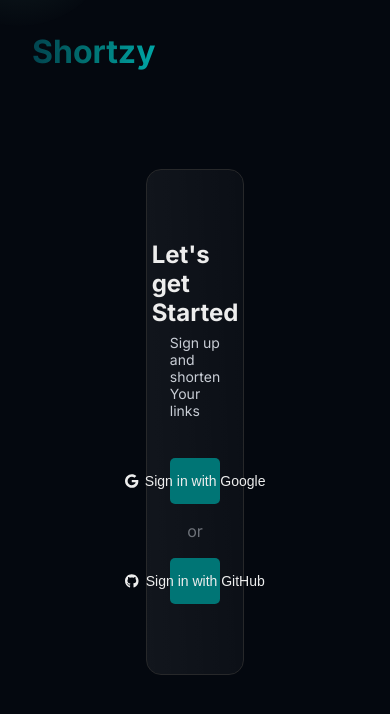
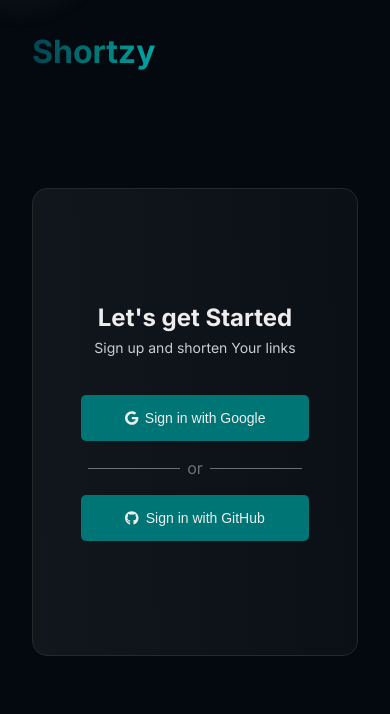
Before and after one commit to Yndh/shortzy, a Next.js app: page /login in a window 390 px wide. Shown: the top 714 px of the page. Built offline with nearby package versions, Linux system fonts and the light colour scheme.

Commit message:
Add Login Responsivity

```diff
--- a/app/login.module.scss
+++ b/app/login.module.scss
@@ -7,6 +7,7 @@
     align-items: center;
     align-items: center;
     height: 100vh;
+    padding: 2rem 5rem;
     overflow-y: hidden;
 
     &::before,
@@ -19,6 +20,7 @@
       aspect-ratio: 1/1;
       border-radius: 50%;
       background: radial-gradient(circle, $background-accent-color 0%, $background-color 73%);
+      animation: pulse 5s ease-in-out infinite;
     }
 
     &::before {
@@ -31,6 +33,21 @@
       bottom: -20%;
     }
 }
+
+@keyframes pulse {
+    0% {
+      transform: scale(1);
+      opacity: 1;
+    }
+    50% {
+      transform: scale(1.2);
+      opacity: 0.7;
+    }
+    100% {
+      transform: scale(1);
+      opacity: 1;
+    }
+  }
 
 .formContainer{
     display: flex;
@@ -97,3 +114,19 @@
         }
     }
 }
+
+@media only screen and (max-width: 600px) {
+    .main{
+        padding: 2rem;
+    }
+
+    .formContainer{
+        width: 100%;
+    }
+}
+
+@media only screen and (min-width: 601px) and (max-width: 1024px){
+    .formContainer{
+        width: 50%;
+    }
+}
--- a/app/page.module.scss
+++ b/app/page.module.scss
@@ -19,6 +19,7 @@
     aspect-ratio: 1/1;
     border-radius: 50%;
     background: radial-gradient(circle, $background-accent-color 0%, $background-color 73%);
+    animation: pulse 5s ease-in-out infinite;
   }
 
   &::before {
@@ -29,6 +30,21 @@
   &::after {
     right: -20%;
     bottom: -20%;
+  }
+}
+
+@keyframes pulse {
+  0% {
+    transform: scale(1);
+    opacity: 1;
+  }
+  50% {
+    transform: scale(1.2);
+    opacity: 0.7;
+  }
+  100% {
+    transform: scale(1);
+    opacity: 1;
   }
 }
 
@@ -331,17 +347,3 @@
     width: 85%;
   }
 }
-
-@media only screen and (min-width: 1025px) {
-  .borderContainer {
-    width: 50%;
-  }
-
-  .hero p {
-    width: 30%;
-  }
-
-  .linksTable {
-    width: 80%;
-  }
-}
```
